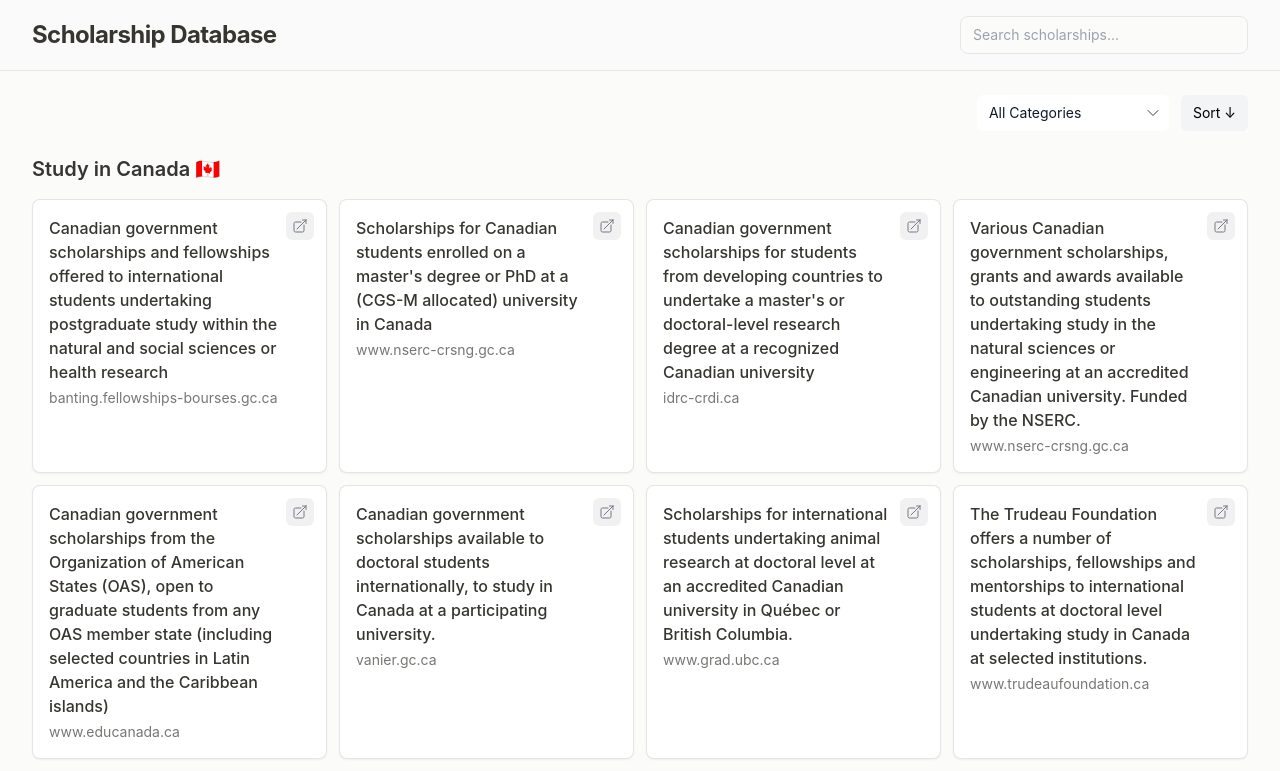
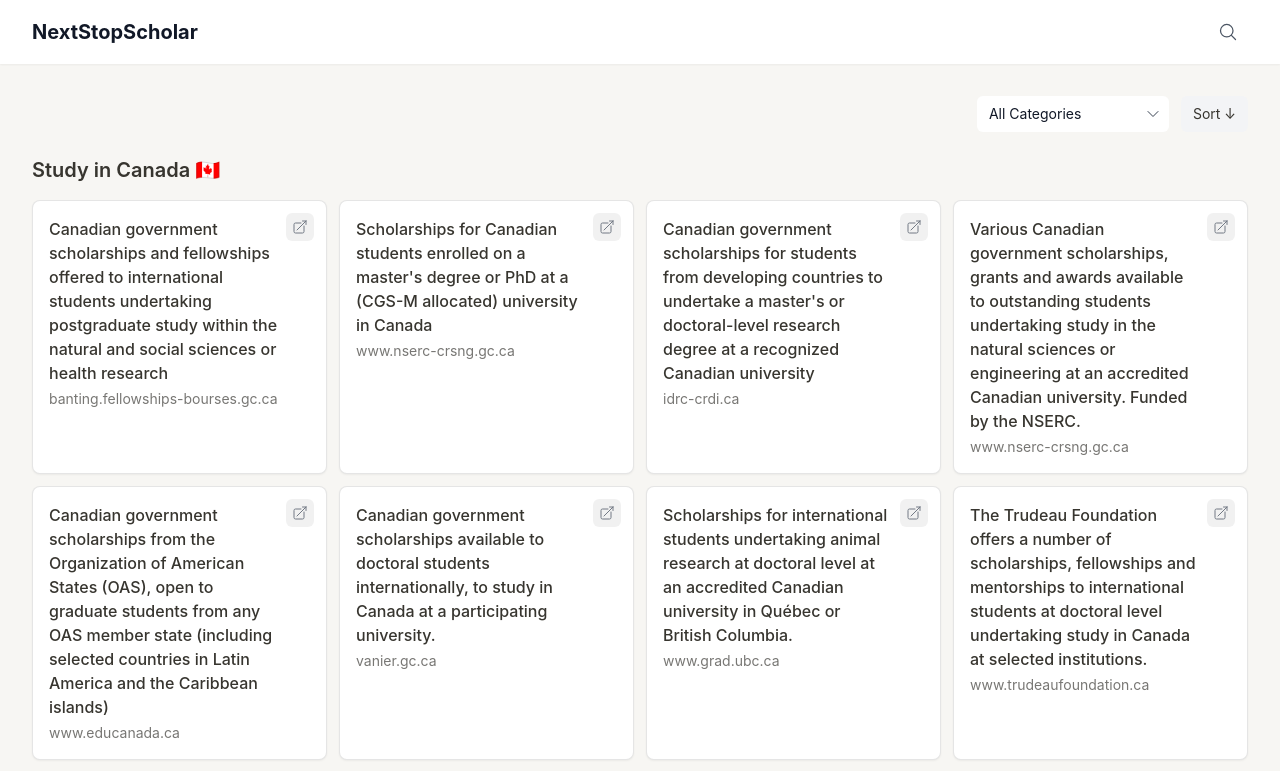
Before and after one commit to hidayatabisena/scholarship-database, a Vue app: page / in a window 1280 px wide. Shown: the top 771 px of the page. Built offline with nearby package versions, Linux system fonts and the light colour scheme.

Commit message:
Refactor search bar & navigation

```diff
--- a/src/App.vue
+++ b/src/App.vue
@@ -1,31 +1,21 @@
 <script setup lang="ts">
-import ScholarshipList from './components/ScholarshipList.vue'
-import { ref } from 'vue'
+import { ref } from 'vue';
+import Navigation from './components/Navigation.vue';
+import ScholarshipList from './components/ScholarshipList.vue';
 
 const searchQuery = ref('');
+
+const updateSearchQuery = (query: string) => {
+  searchQuery.value = query;
+};
 </script>
 
 <template>
-  <div class="min-h-screen bg-[#fbfbfa] dark:bg-[#191919]">
-    <header class="sticky top-0 z-10 bg-[#fbfbfa]/80 dark:bg-[#191919]/80 backdrop-blur-sm border-b border-[#e6e6e6] dark:border-[#363636]">
-      <div class="max-w-7xl mx-auto py-4 px-4 sm:px-6 lg:px-8">
-        <div class="flex items-center justify-between">
-          <h1 class="text-2xl font-bold tracking-tight">
-            Scholarship Database
-          </h1>
-          <div class="w-72">
-            <input
-              v-model="searchQuery"
-              type="text"
-              placeholder="Search scholarships..."
-              class="w-full px-3 py-2 rounded-lg notion-search text-[#37352f] dark:text-[#fbfbfa] text-sm"
-            />
-          </div>
-        </div>
-      </div>
-    </header>
-    <main class="py-6">
-      <ScholarshipList :search-query="searchQuery" />
+  <div class="min-h-screen bg-[#f7f6f3] dark:bg-[#1f1f1f] text-[#37352f] dark:text-[#fbfbfa]">
+    <Navigation @search="updateSearchQuery" />
+
+    <main class="py-8">
+      <ScholarshipList :searchQuery="searchQuery" />
     </main>
   </div>
 </template>
--- /dev/null
+++ b/src/components/AnimatedSearchBar.vue
@@ -0,0 +1,74 @@
+<script setup lang="ts">
+import { ref, watch } from 'vue';
+import { MagnifyingGlassIcon, XMarkIcon } from '@heroicons/vue/24/outline';
+
+const props = defineProps<{
+  modelValue: string;
+}>();
+
+const emit = defineEmits<{
+  (e: 'update:modelValue', value: string): void;
+}>();
+
+const isExpanded = ref(false);
+const searchInput = ref<HTMLInputElement | null>(null);
+const searchQuery = ref(props.modelValue);
+
+watch(() => props.modelValue, (newValue) => {
+  searchQuery.value = newValue;
+});
+
+watch(searchQuery, (newValue) => {
+  emit('update:modelValue', newValue);
+});
+
+const toggleSearch = () => {
+  isExpanded.value = !isExpanded.value;
+
+  if (isExpanded.value) {
+    setTimeout(() => {
+      searchInput.value?.focus();
+    }, 300);
+  } else {
+    if (searchQuery.value) {
+      searchQuery.value = '';
+    }
+  }
+};
+
+const handleKeyDown = (event: KeyboardEvent) => {
+  if (event.key === 'Escape') {
+    toggleSearch();
+  }
+};
+</script>
+
+<template>
+  <div class="relative flex items-center">
+    <div
+      class="flex items-center transition-all duration-300 ease-in-out"
+      :class="[
+        isExpanded ? 'w-64 bg-white dark:bg-gray-800 rounded-md shadow-sm' : 'w-10',
+      ]"
+    >
+      <button
+        @click="toggleSearch"
+        class="flex items-center justify-center h-10 w-10 rounded-md hover:bg-gray-100 dark:hover:bg-gray-700 transition-colors"
+        :aria-label="isExpanded ? 'Close search' : 'Open search'"
+      >
+        <MagnifyingGlassIcon v-if="!isExpanded" class="h-5 w-5 text-gray-600 dark:text-gray-300" />
+        <XMarkIcon v-else class="h-5 w-5 text-gray-600 dark:text-gray-300" />
+      </button>
+
+      <input
+        v-show="isExpanded"
+        ref="searchInput"
+        v-model="searchQuery"
+        type="text"
+        placeholder="Search scholarships..."
+        class="w-full bg-transparent border-none focus:ring-0 text-gray-900 dark:text-gray-100 placeholder-gray-500 dark:placeholder-gray-400"
+        @keydown="handleKeyDown"
+      />
+    </div>
+  </div>
+</template>
--- /dev/null
+++ b/src/components/Navigation.vue
@@ -0,0 +1,29 @@
+<script setup lang="ts">
+import { ref, watch } from 'vue';
+import AnimatedSearchBar from './AnimatedSearchBar.vue';
+
+const searchQuery = ref('');
+const emit = defineEmits(['search']);
+
+watch(searchQuery, (newValue) => {
+  emit('search', newValue);
+});
+</script>
+
+<template>
+  <nav class="bg-white dark:bg-gray-800 shadow-sm">
+    <div class="max-w-7xl mx-auto px-4 sm:px-6 lg:px-8">
+      <div class="flex justify-between h-16">
+        <div class="flex items-center">
+          <div class="flex-shrink-0">
+            <h1 class="text-xl font-bold text-gray-900 dark:text-white">NextStopScholar</h1>
+          </div>
+        </div>
+
+        <div class="flex items-center">
+          <AnimatedSearchBar v-model="searchQuery" />
+        </div>
+      </div>
+    </div>
+  </nav>
+</template>
```
Also changed, not shown: 1 other file (tests, documents, lock files or other folders).
